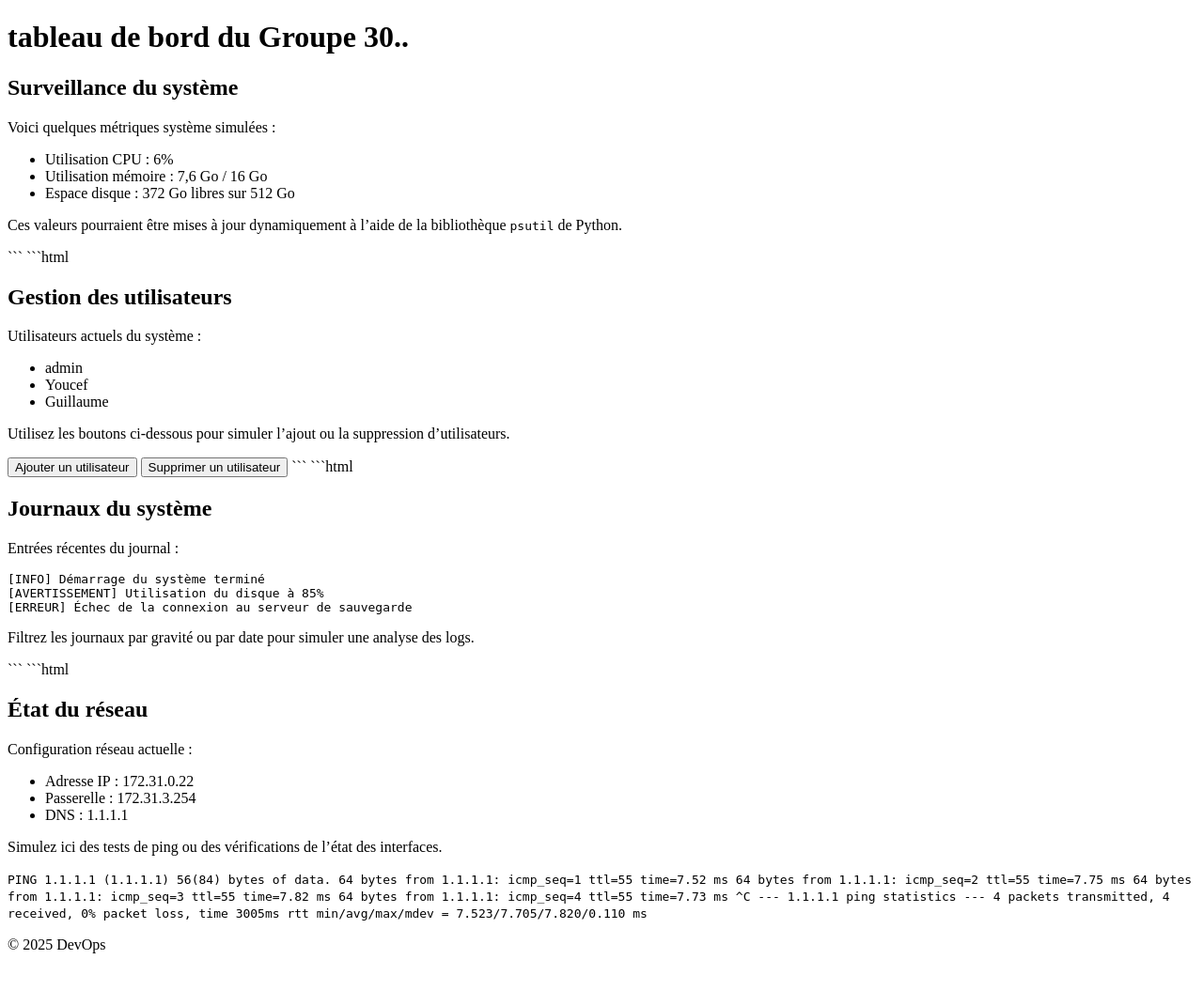
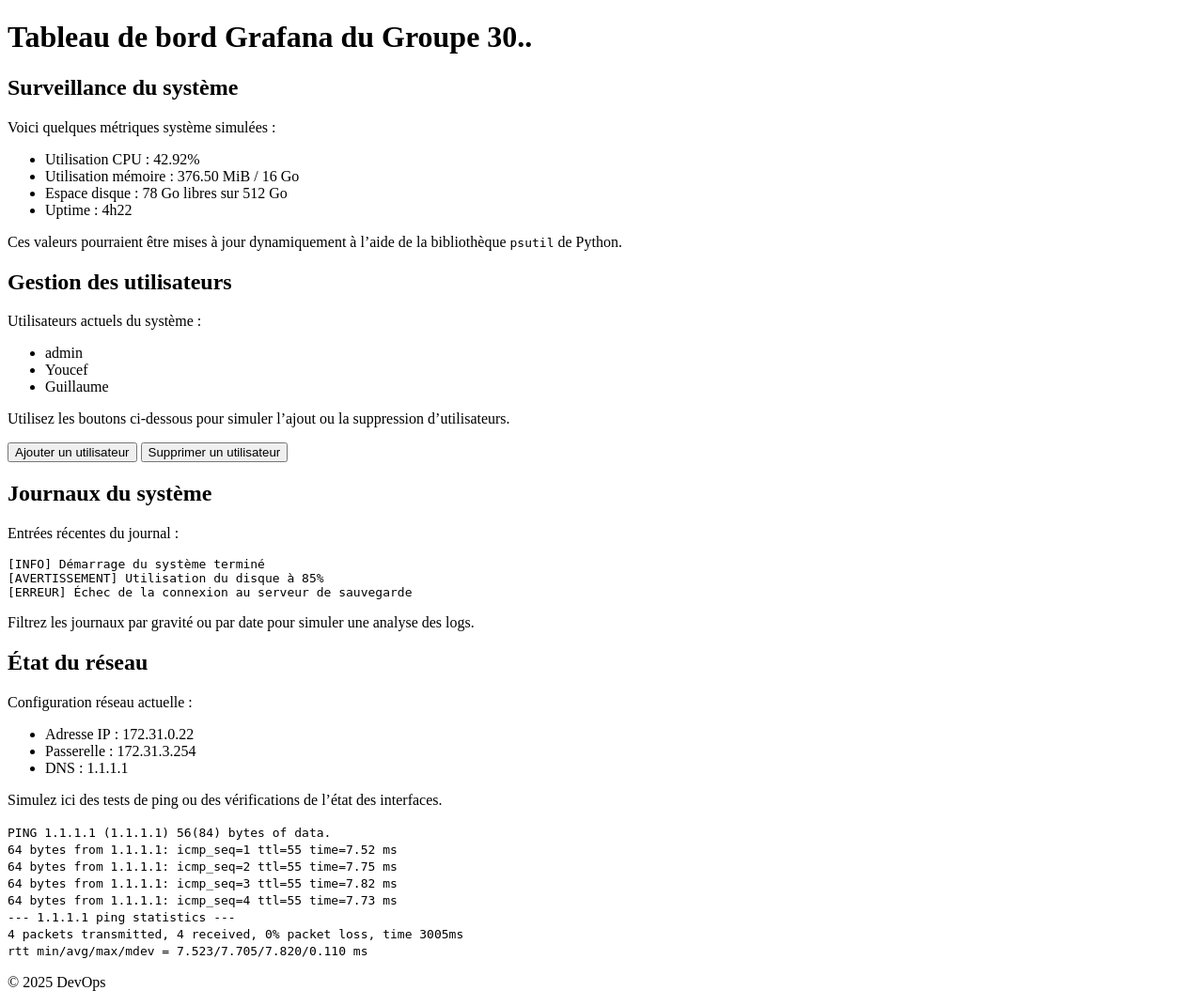
Before and after one commit to nooky77/devops-ci-cd-lab, a Flask app: page /groupe30 in a window 1280 px wide. Shown: the part 188-1259 px from the top of the page at 94% size. Before the commit the page ends 1203 px from the top, so only its background shows below. Run offline with Flask 3, Linux system fonts and the light colour scheme.

Commit message:
Modified data using Grafana

````diff
--- a/templates/groupe30.html
+++ b/templates/groupe30.html
@@ -3,20 +3,19 @@
 {% block content %}
 
 
-<h1>tableau de bord du Groupe 30..</h1>
+<h1>Tableau de bord Grafana du Groupe 30..</h1>
 
 <h2>Surveillance du système</h2>
 <p>Voici quelques métriques système simulées :</p>
 <ul>
-  <li>Utilisation CPU : 6%</li>
-  <li>Utilisation mémoire : 7,6 Go / 16 Go</li>
-  <li>Espace disque : 372 Go libres sur 512 Go</li>
+  <li>Utilisation CPU : 42.92%</li>
+  <li>Utilisation mémoire : 376.50 MiB / 16 Go</li>
+  <li>Espace disque : 78 Go libres sur 512 Go</li>
+  <li>Uptime : 4h22</li>
 </ul>
 <p>Ces valeurs pourraient être mises à jour dynamiquement à l’aide de la bibliothèque <code>psutil</code> de Python.</p>
 
-```
 
-```html
 <h2>Gestion des utilisateurs</h2>
 <p>Utilisateurs actuels du système :</p>
 <ul>
@@ -27,9 +26,7 @@
 <p>Utilisez les boutons ci-dessous pour simuler l’ajout ou la suppression d’utilisateurs.</p>
 <button>Ajouter un utilisateur</button>
 <button>Supprimer un utilisateur</button>
-```
 
-```html
 <h2>Journaux du système</h2>
 <p>Entrées récentes du journal :</p>
 <pre>
@@ -39,9 +36,7 @@
 </pre>
 <p>Filtrez les journaux par gravité ou par date pour simuler une analyse des logs.</p>
 
-```
 
-```html
 <h2>État du réseau</h2>
 <p>Configuration réseau actuelle :</p>
 <ul>
@@ -52,15 +47,14 @@
 <p>Simulez ici des tests de ping ou des vérifications de l’état des interfaces.</p>
 
 <code>
-  PING 1.1.1.1 (1.1.1.1) 56(84) bytes of data.
-64 bytes from 1.1.1.1: icmp_seq=1 ttl=55 time=7.52 ms
-64 bytes from 1.1.1.1: icmp_seq=2 ttl=55 time=7.75 ms
-64 bytes from 1.1.1.1: icmp_seq=3 ttl=55 time=7.82 ms
-64 bytes from 1.1.1.1: icmp_seq=4 ttl=55 time=7.73 ms
-^C
---- 1.1.1.1 ping statistics ---
-4 packets transmitted, 4 received, 0% packet loss, time 3005ms
-rtt min/avg/max/mdev = 7.523/7.705/7.820/0.110 ms
+  PING 1.1.1.1 (1.1.1.1) 56(84) bytes of data.<br>
+64 bytes from 1.1.1.1: icmp_seq=1 ttl=55 time=7.52 ms<br>
+64 bytes from 1.1.1.1: icmp_seq=2 ttl=55 time=7.75 ms<br>
+64 bytes from 1.1.1.1: icmp_seq=3 ttl=55 time=7.82 ms<br>
+64 bytes from 1.1.1.1: icmp_seq=4 ttl=55 time=7.73 ms<br>
+--- 1.1.1.1 ping statistics ---<br>
+4 packets transmitted, 4 received, 0% packet loss, time 3005ms<br>
+rtt min/avg/max/mdev = 7.523/7.705/7.820/0.110 ms<br>
 </code>
 
 
````
